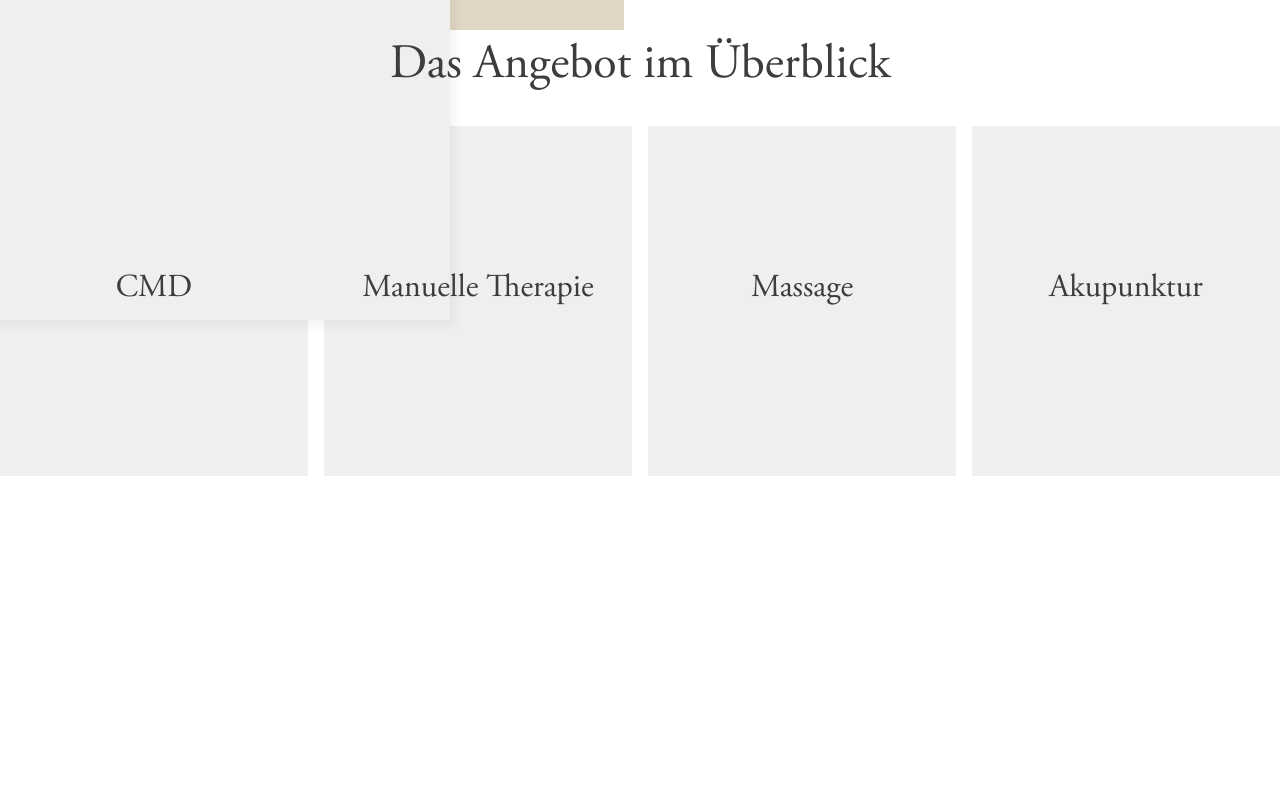
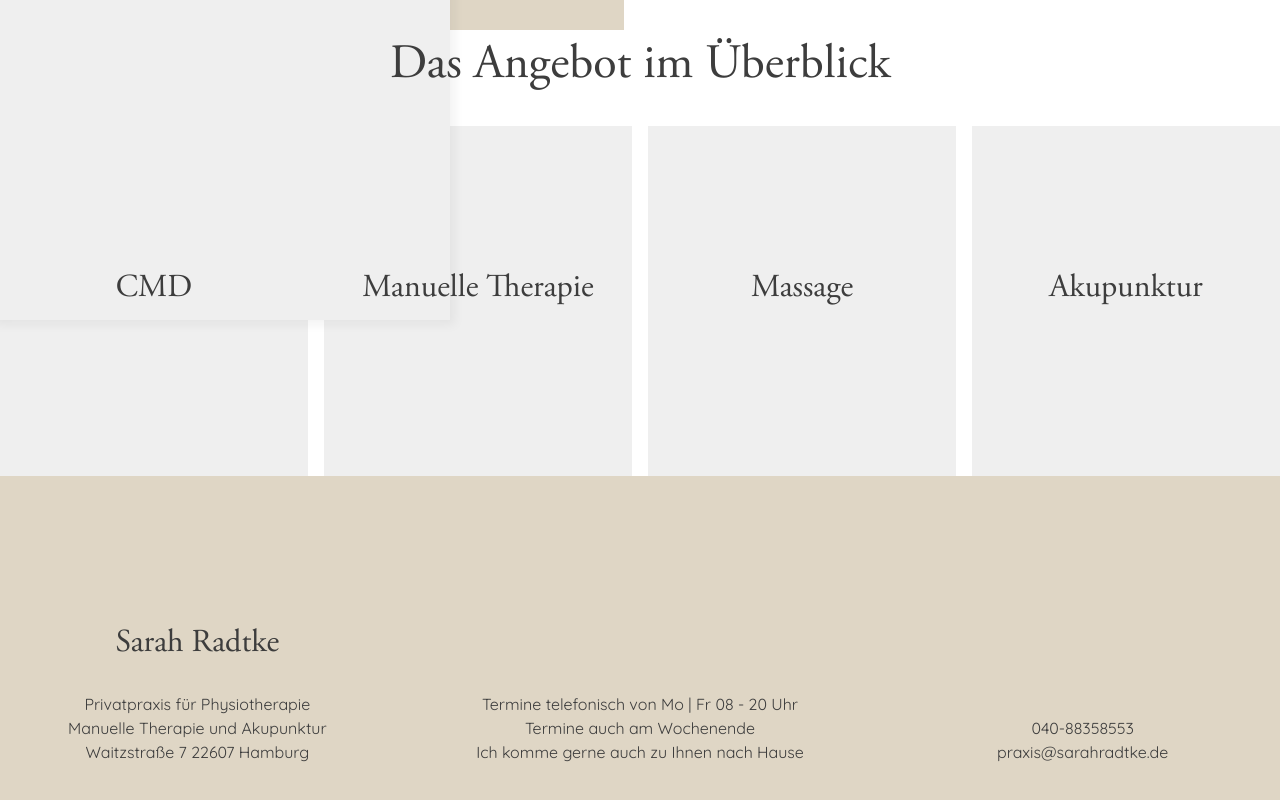
Before and after one commit to M-WRI/sarah-radtke, a Next.js app: page / in a window 1280 px wide. Shown: the part 2782-3582 px from the top of the page. Before the commit the page ends 3258 px from the top, so only its background shows below. Built offline with nearby package versions, Linux system fonts and the light colour scheme.

Commit message:
footer done

```diff
--- a/api/footer.json
+++ b/api/footer.json
@@ -1,9 +1,19 @@
 {
   "address": {
     "headline": "Sarah Radtke",
-    "info": "Privatpraxis für Physiotherapie, // Manuelle Therapie und Akupunktur",
+    "info": {
+      "partI": "Privatpraxis für Physiotherapie",
+      "partII": " Manuelle Therapie und Akupunktur"
+    },
     "address": "Waitzstraße 7 22607 Hamburg"
   },
-  "schedule": "Termine telefonisch von Mo | Fr 08 - 20 Uhr // Termine auch am Wochenende // Ich komme gerne auch zu Ihnen nach Hause",
-  "contact": "040-88358553 // praxis@sarahradtke.de"
+  "schedule": {
+    "partI": "Termine telefonisch von Mo | Fr 08 - 20 Uhr",
+    "partII": "Termine auch am Wochenende",
+    "partIII": "Ich komme gerne auch zu Ihnen nach Hause"
+  },
+  "contact": {
+    "partI": "040-88358553",
+    "partII": "praxis@sarahradtke.de"
+  }
 }
--- /dev/null
+++ b/components/Footer.component.tsx
@@ -0,0 +1,45 @@
+// COMPONENTS
+import { Headline } from "./Headline.component";
+import { Text } from "./Text.component";
+// DATA
+import data from "../api/footer.json";
+// STYLES
+import styles from "../styles/Footer.module.scss";
+
+export const Footer = () => {
+  return (
+    <footer className={styles.container}>
+      <div className={styles.addressContainer}>
+        <Headline center>{data.address.headline}</Headline>
+        <Text margin={false} center>
+          {data.address.info.partI}
+        </Text>
+        <Text margin={false} center>
+          {data.address.info.partII}
+        </Text>
+        <Text margin={false} center>
+          {data.address.address}
+        </Text>
+      </div>
+      <div>
+        <Text margin={false} center>
+          {data.schedule.partI}
+        </Text>
+        <Text margin={false} center>
+          {data.schedule.partII}
+        </Text>
+        <Text margin={false} center>
+          {data.schedule.partIII}
+        </Text>
+      </div>
+      <div className={styles.contactContainer}>
+        <Text margin={false} center>
+          {data.contact.partI}
+        </Text>
+        <Text margin={false} center>
+          {data.contact.partII}
+        </Text>
+      </div>
+    </footer>
+  );
+};
--- a/components/PreFooter.component.tsx
+++ b/components/PreFooter.component.tsx
@@ -3,7 +3,7 @@ import { Headline } from "./Headline.component";
 // DATA
 import data from "../api/preFooter.json";
 // STYLES
-import styles from "../styles/preFooter.module.scss";
+import styles from "../styles/PreFooter.module.scss";
 
 export const PreFooter = (): JSX.Element => {
   return (
--- a/pages/index.tsx
+++ b/pages/index.tsx
@@ -8,6 +8,7 @@ import { InfoBox } from "../components/InfoBox.component";
 import { PhotoBox } from "../components/PhotoBox.component";
 import { PriceInfo } from "../components/PriceInfo.component";
 import { PreFooter } from "../components/PreFooter.component";
+import { Footer } from "../components/Footer.component";
 // TYPES
 import type { NextPage } from "next";
 // TEST ELEMENTS
@@ -38,6 +39,7 @@ const Home: NextPage = () => {
       />
       <PriceInfo />
       <PreFooter />
+      <Footer />
     </div>
   );
 };
--- /dev/null
+++ b/styles/Footer.module.scss
@@ -0,0 +1,28 @@
+.container {
+  padding: 9rem 0;
+  background: var(--primary-color-light);
+  display: grid;
+  grid-template-columns: repeat(3, 1fr);
+  align-items: end;
+  grid-gap: 3rem;
+}
+
+@media (max-width: 985px) {
+  .container {
+    grid-template-columns: repeat(2, 1fr);
+
+    .contactContainer {
+      grid-column: span 2;
+    }
+  }
+}
+
+@media (max-width: 715px) {
+  .container {
+    grid-template-columns: repeat(1, 1fr);
+
+    .contactContainer {
+      grid-column: unset;
+    }
+  }
+}
```
